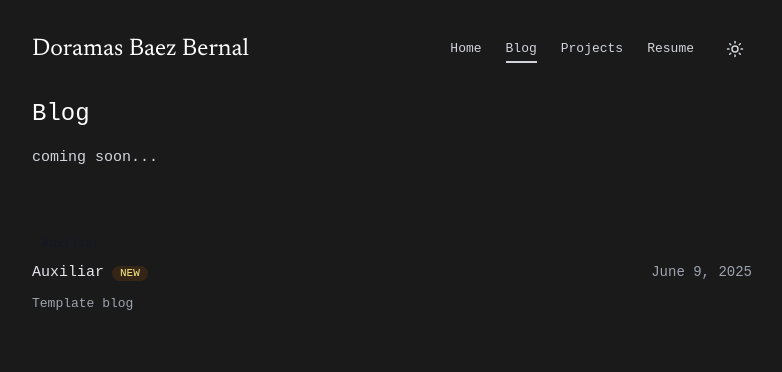
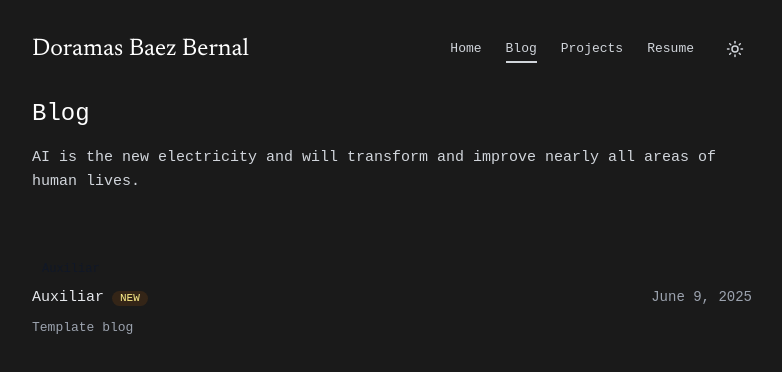
Before and after one commit to doramasma/doramasma.github.io, a React (Vite) app: page /blog in a window 1280 px wide. Shown: the top 372 px of the page, without its empty margins (248-1030 px from the left). Built offline with nearby package versions, Linux system fonts and the light colour scheme; a web font is replaced by a local one.

Commit message:
Fixing home icons bg color

```diff
--- a/src/components/Timeline.tsx
+++ b/src/components/Timeline.tsx
@@ -30,7 +30,7 @@ export function Timeline({ items, title = 'Latest' }: TimelineProps) {
                 {/* Timeline Marker */}
                 <div className="absolute -left-[26px] top-[14px]">
                   {item.type === 'project' ? (
-                    <div className="relative z-10 bg-[#1a1a1a] flex items-center justify-center w-[18px] h-[18px] transition-colors group-hover:text-blue-500 dark:text-gray-400 dark:group-hover:text-blue-400">
+                    <div className="relative z-10 bg-[#fafafa] dark:bg-[#1a1a1a] flex items-center justify-center w-[18px] h-[18px] transition-colors group-hover:text-blue-500 dark:text-gray-400 dark:group-hover:text-blue-400">
                       <FolderGit2 size={16} className="transition-colors" />
                     </div>
                   ) : (
--- a/src/pages/Blog.tsx
+++ b/src/pages/Blog.tsx
@@ -60,7 +60,7 @@ export function Blog() {
       <header className="mb-16">
         <h1 className="text-2xl font-medium mb-4 dark:text-white">Blog</h1>
         <p className="text-[15px] leading-relaxed text-gray-800 dark:text-gray-300">
-          coming soon...
+          AI is the new electricity and will transform and improve nearly all areas of human lives.
         </p>
       </header>
 
```
